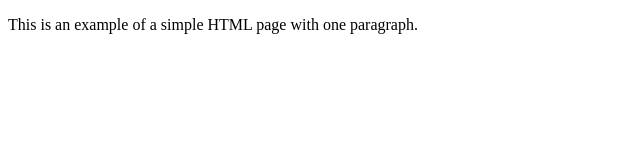
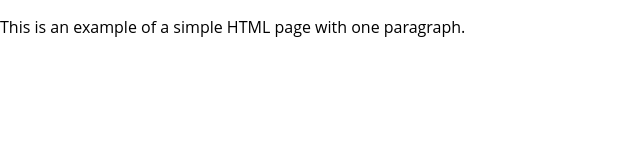
Before and after one commit to endlessalpacaYT/PongoDev, a plain HTML site: page index.html in a window 1280 px wide. Shown: the whole page, without its empty margins (0-640 px from the left). Drawn offline with Linux system fonts and the light colour scheme.

Commit message:
Add files via upload

```diff
--- a/index.html
+++ b/index.html
@@ -1,6 +1,7 @@
 <!DOCTYPE html>
 <html>
     <head>
+        <link rel="stylesheet" type="text/css" href="style.css">
         <title>PongoDev</title>
     </head>
     <body>
--- /dev/null
+++ b/style.css
@@ -0,0 +1,5 @@
+html, body {
+    margin: 0;
+    padding: 0;
+    font-family: 'Open Sans', sans-serif;
+}
```
